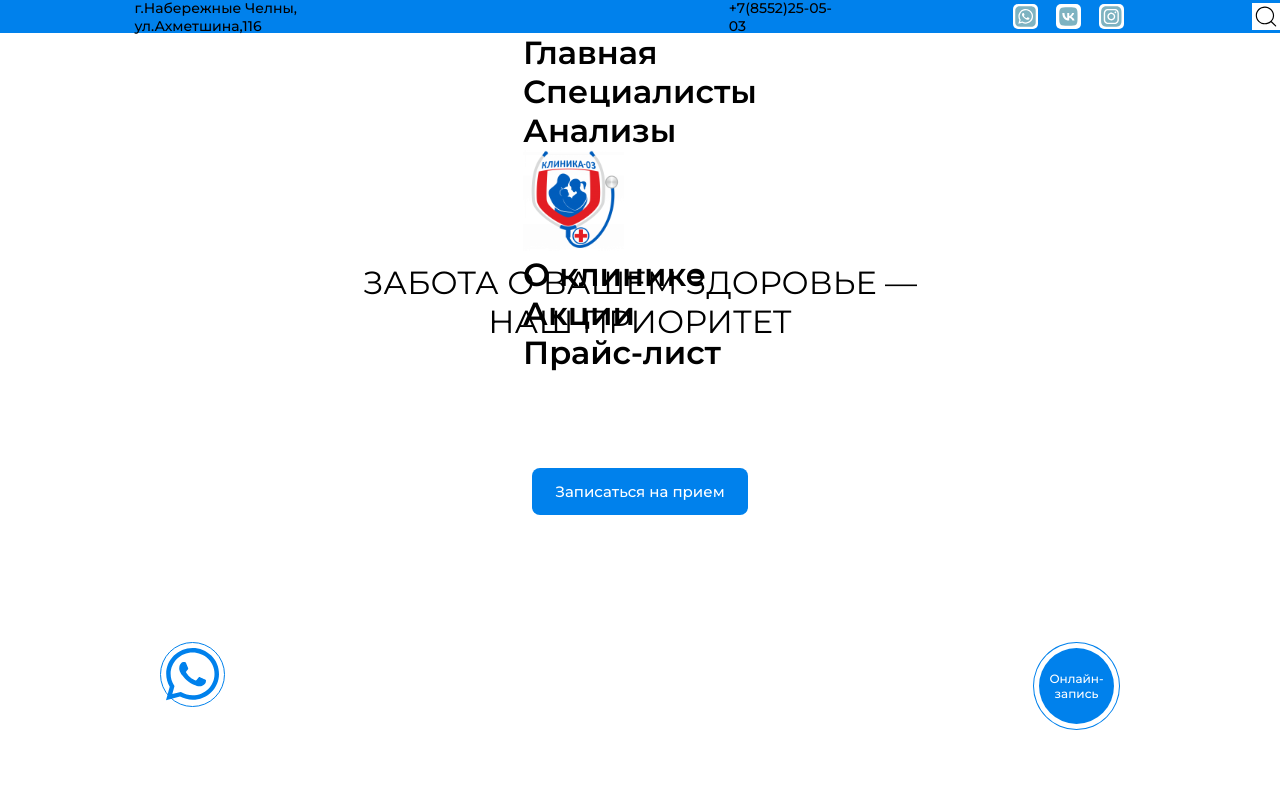
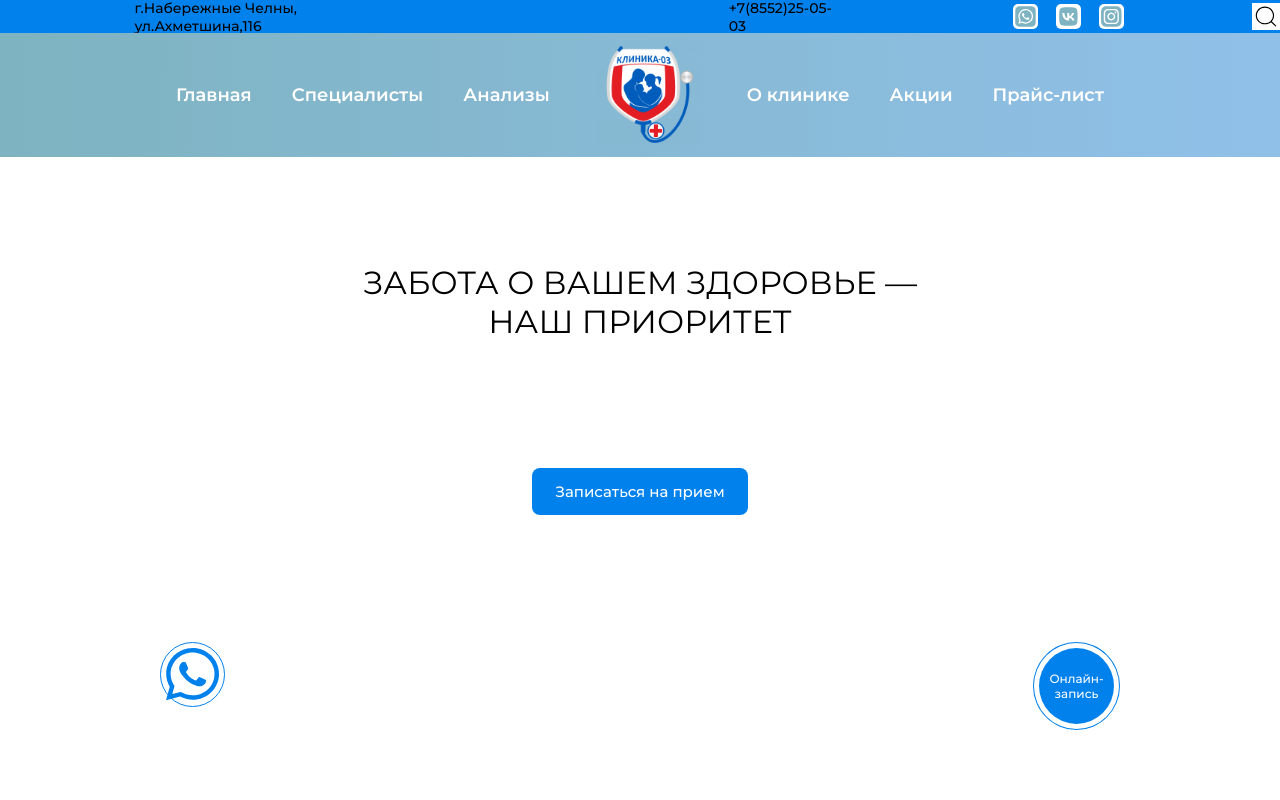
Before and after one commit to Insafch1k/frontend-for-clinic, an Angular app: page / in a window 1280 px wide. Shown: the top 800 px of the page. Built offline with nearby package versions, Linux system fonts and the light colour scheme.

Commit message:
тезеттем header

```diff
--- a/src/app/app-routing.module.ts
+++ b/src/app/app-routing.module.ts
@@ -17,12 +17,20 @@ const routes: Routes = [
         title: 'about',
     },
     {
-  path: '',
+        path: 'analyzes',
         loadChildren: () =>
-      import('./website/modules/about/about.module').then(
-          (m) => m.AboutModule
+            import('./website/modules/analyzes/analyzes.module').then(
+                (m) => m.AnalyzesModule
             ),
-  title: 'about',
+        title: 'analyzes',
+    },
+    {
+        path: 'specialists',
+        loadChildren: () =>
+            import('./website/modules/specialists/specialists.module').then(
+                (m) => m.SpecialistsModule
+            ),
+        title: 'specialists',
     },
     {
         path: '**',
--- a/src/app/website/shared/layout/header/header.component.html
+++ b/src/app/website/shared/layout/header/header.component.html
@@ -10,17 +10,19 @@
         </div>
         <img class="search" src="../../../../../assets/data/icon/circum_search.svg">
     </div>
-    <div class="BottomHeader">
-        <div class="leftto">
-            <h1>Главная</h1>
-            <h1>Специалисты</h1>
-            <h1>Анализы</h1>
-        </div>
-        <img src="../../../../../assets/data/image/logo.svg" alt="">
-        <div class="rigthto">
-            <h1 routerLink="./about">О клинике</h1>
-            <h1>Акции</h1>
-            <h1>Прайс-лист</h1>
+    <div class="main-header-wrapper" [ngClass]="{ scrolled: isScrolled, noscrolled: !isScrolled }">
+        <div class="main-header">
+            <ul class="nav-list">
+                <li routerLink="">Главная</li>
+                <li routerLink="/specialists">Специалисты</li>
+                <li routerLink="/analyzes">Анализы</li>
+            </ul>
+            <img src="../../../../../assets/data/image/logo.svg" alt="">
+            <ul class="nav-list">
+                <li routerLink="/about">О клинике</li>
+                <li>Акции</li>
+                <li>Прайс-лист</li>
+            </ul>
         </div>
     </div>
 </header>
```
Lines whose indentation alone changed are shown as unchanged.
